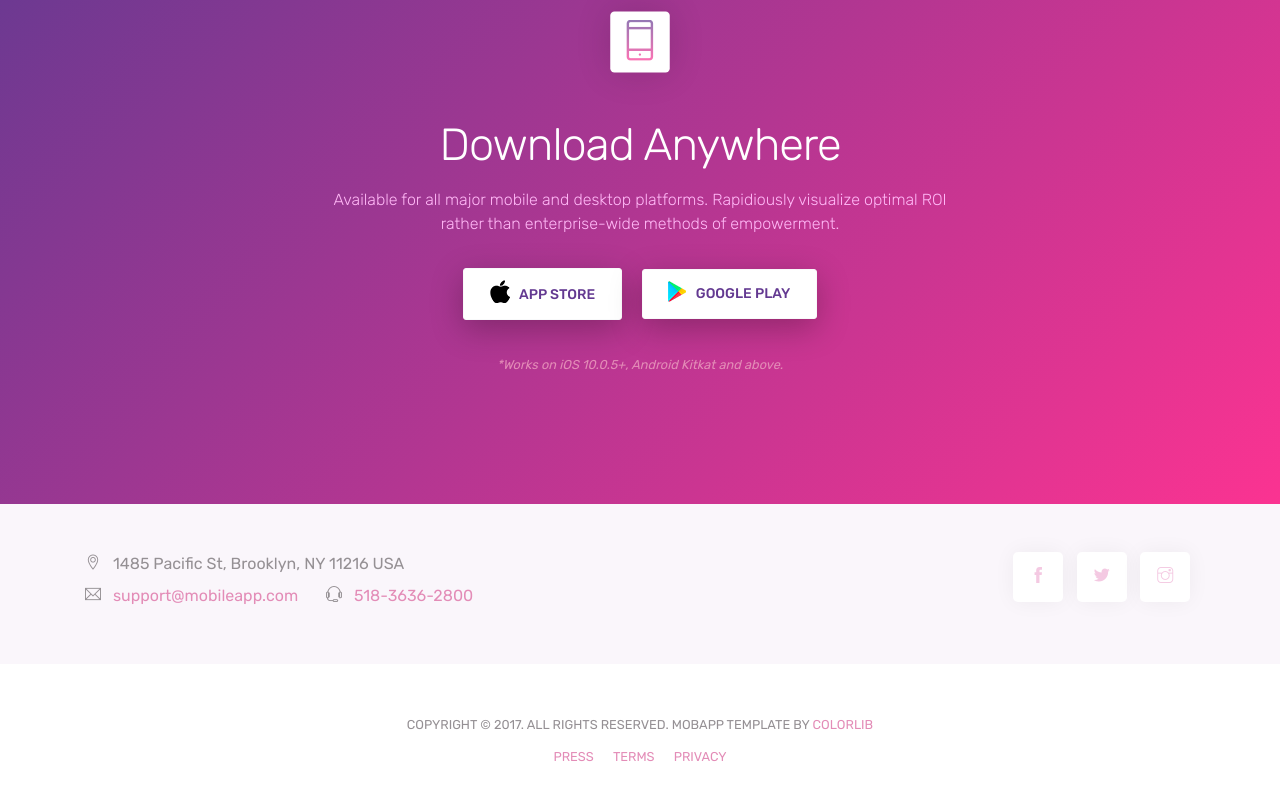
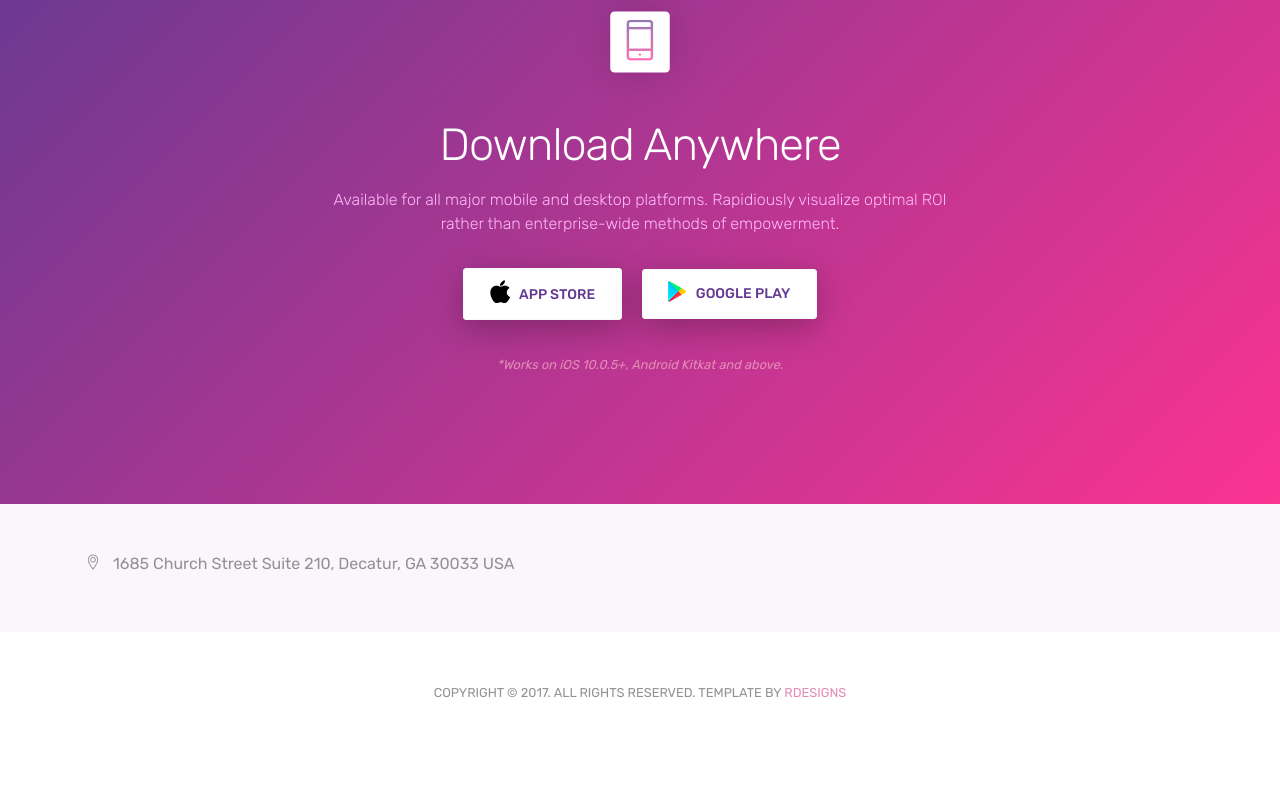
Before and after one commit to dtvmc/dtvmc.github.io, a plain HTML site: page index.html in a window 1280 px wide. Shown: the part 8029-8829 px from the top of the page. After the commit the page ends 8781 px from the top, so only its background shows below. Drawn offline with Linux system fonts and the light colour scheme.

Commit message:
Initial Updates

```diff
--- a/index.html
+++ b/index.html
@@ -10,7 +10,7 @@ URI     : https://colorlib.com
  -->
 
 <head>
-    <title>MobApp - App Landing Page Template</title>
+    <title>DTVMC | Entertainment Unleashed</title>
     <!-- Required meta tags -->
     <meta charset="utf-8">
     <meta name="viewport" content="width=device-width, initial-scale=1, shrink-to-fit=no">
@@ -480,26 +480,26 @@ URI     : https://colorlib.com
         <div class="container">
             <div class="row">
                 <div class="col-lg-6 text-center text-lg-left">
-                    <p class="mb-2"> <span class="ti-location-pin mr-2"></span> 1485 Pacific St, Brooklyn, NY 11216 USA</p>
-                    <div class=" d-block d-sm-inline-block">
+                    <p class="mb-2"> <span class="ti-location-pin mr-2"></span> 1685 Church Street Suite 210, Decatur, GA 30033 USA</p>
+                    <!-- <div class=" d-block d-sm-inline-block">
                         <p class="mb-2">
                             <span class="ti-email mr-2"></span> <a class="mr-4" href="mailto:support@mobileapp.com">support@mobileapp.com</a>
                         </p>
-                    </div>
-                    <div class="d-block d-sm-inline-block">
+                    </div> -->
+                    <!-- <div class="d-block d-sm-inline-block">
                         <p class="mb-0">
                             <span class="ti-headphone-alt mr-2"></span> <a href="tel:51836362800">518-3636-2800</a>
                         </p>
-                    </div>
+                    </div> -->
 
                 </div>
-                <div class="col-lg-6">
+                <!-- <div class="col-lg-6">
                     <div class="social-icons">
                         <a href="#"><span class="ti-facebook"></span></a>
                         <a href="#"><span class="ti-twitter-alt"></span></a>
                         <a href="#"><span class="ti-instagram"></span></a>
                     </div>
-                </div>
+                </div> -->
             </div>
 
         </div>
@@ -508,13 +508,13 @@ URI     : https://colorlib.com
     <!-- // end .section -->
     <footer class="my-5 text-center">
         <!-- Copyright removal is not prohibited! -->
-        <p class="mb-2"><small>COPYRIGHT © 2017. ALL RIGHTS RESERVED. MOBAPP TEMPLATE BY <a href="https://colorlib.com">COLORLIB</a></small></p>
+        <p class="mb-2"><small>COPYRIGHT © 2017. ALL RIGHTS RESERVED. TEMPLATE BY <a href="#">RDESIGNS</a></small></p>
 
-        <small>
+        <!-- <small>
             <a href="#" class="m-2">PRESS</a>
             <a href="#" class="m-2">TERMS</a>
             <a href="#" class="m-2">PRIVACY</a>
-        </small>
+        </small> -->
     </footer>
 
     <!-- jQuery and Bootstrap -->
```
